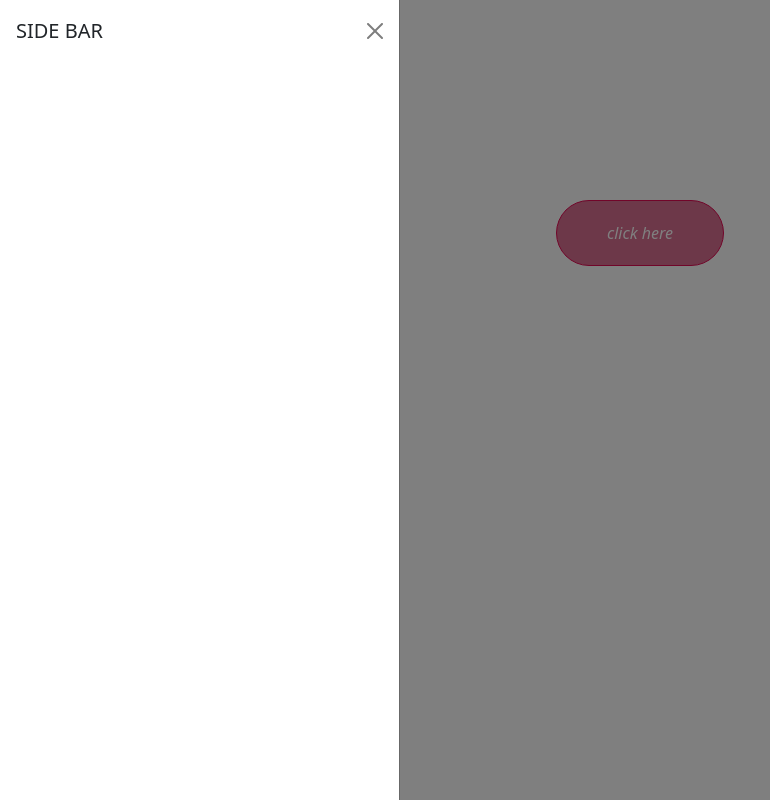
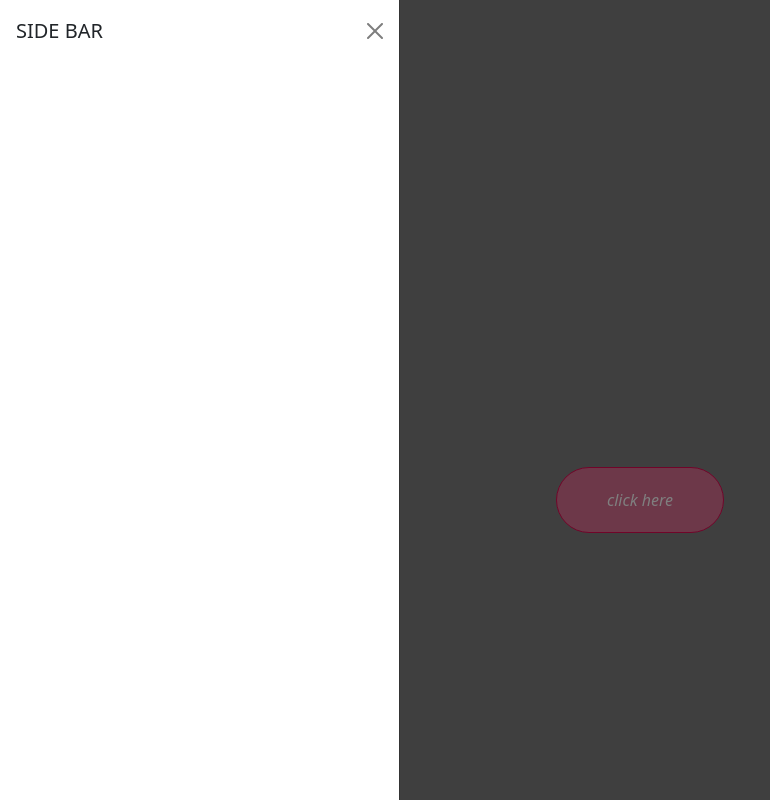
Before and after one commit to dialahamdan/JS-Task6, a plain HTML site: page index.html in a window 1280 px wide. Both pictures are taken after a click on the button "click here". Shown: the whole page, without its empty margins (0-770 px from the left). Drawn offline with nearby package versions, Linux system fonts and the light colour scheme.

Commit message:
first commit

```diff
--- a/assets/main.css
+++ b/assets/main.css
@@ -18,3 +18,15 @@
 .sideBar{
     display: none;
 }
+.overlay {
+    position: fixed;
+    top: 0;
+    bottom: 0;
+    left: 0;
+    right: 0;
+    background-color: rgba(0, 0, 0, 0.5); /* تعيين لون الغطاء وتعتيمه */
+    z-index: 9999; /* تأكد من أن الغطاء فوق كل شيء آخر */
+    display: flex;
+    justify-content: center;
+    align-items: center;
+  }
--- a/js/main.js
+++ b/js/main.js
@@ -2,14 +2,16 @@ let button= document.querySelector(".btn")
 let sideBar = document.querySelector(".sideBar")
 let btnClose = document.querySelector(".btn-close")
 let offcanvas = document.querySelector(".offcanvas-start")
-
+let body = document.querySelector("body")
 button.onclick=function(){
     sideBar.classList.remove("sideBar");
     offcanvas.classList.add("show")
+    body.classList.add("overlay")
 };
 
 
 btnClose.onclick=function(){
     sideBar.classList.add("sideBar");
+    body.classList.remove("overlay")
 
 };
```
